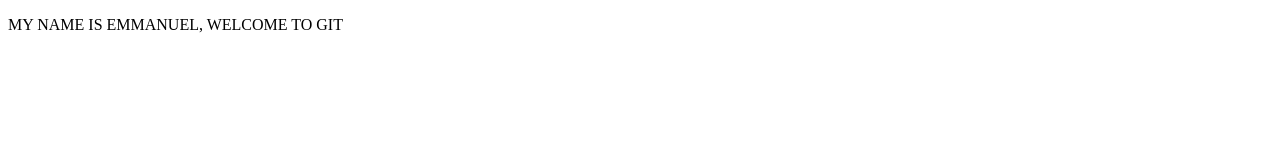
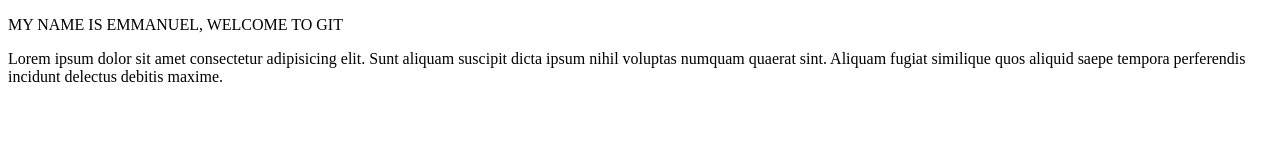
Before and after one commit to SirOlash/firstgit, a plain HTML site: page index.html in a window 1280 px wide. Drawn offline with Linux system fonts and the light colour scheme.

Commit message:
i added lorem

```diff
--- a/index.html
+++ b/index.html
@@ -8,6 +8,9 @@
 </head>
 <body>
     <p>MY NAME IS EMMANUEL, WELCOME TO GIT</p>
+    <p>Lorem ipsum dolor sit amet consectetur adipisicing elit.
+        Sunt aliquam suscipit dicta ipsum nihil voluptas numquam quaerat sint.
+        Aliquam fugiat similique quos aliquid saepe tempora perferendis incidunt delectus debitis maxime.</p>
 
 </body>
 </html>
```
